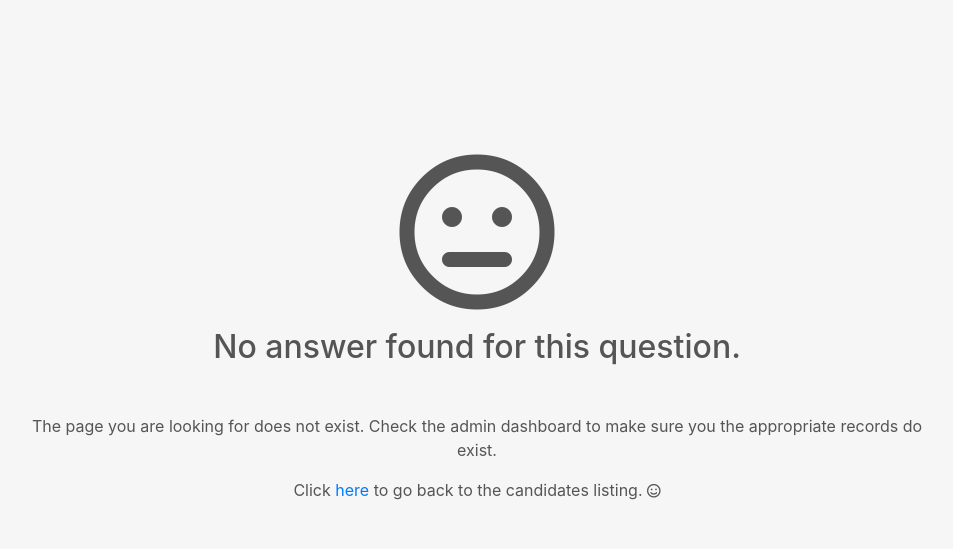
After one commit to denyoe/visually, a Django app: template media_manager/templates/error.html in a window 1280 px wide. The commit adds this page. Shown: the top 549 px of the page, without its empty margins (68-1021 px from the left). Run offline with Django 3.2, Linux system fonts and the light colour scheme; the template is opened without the code that fills it, so the values that code supplies are empty; some libraries are stand-ins or nearby versions.

Commit message:
Candidate Listing && Error Page

```diff
--- a/media_manager/templates/base.html
+++ b/media_manager/templates/base.html
@@ -10,6 +10,7 @@
     <!-- <link rel="stylesheet" href="https://stackpath.bootstrapcdn.com/bootstrap/4.2.1/css/bootstrap.min.css" integrity="sha384-GJzZqFGwb1QTTN6wy59ffF1BuGJpLSa9DkKMp0DgiMDm4iYMj70gZWKYbI706tWS" crossorigin="anonymous"> -->
 
     <link rel="stylesheet" href="{% static 'profile.css' %}">
+    <link rel="stylesheet" href="{% static 'style.css' %}">
 
     <title>Visually</title>
   </head>
--- /dev/null
+++ b/media_manager/templates/error.html
@@ -0,0 +1,54 @@
+{% load static %}
+<!doctype html>
+<html lang="en">
+  <head>
+    <!-- Required meta tags -->
+    <meta charset="utf-8">
+    <meta name="viewport" content="width=device-width, initial-scale=1, shrink-to-fit=no">
+
+    <!-- Bootstrap CSS -->
+    <link rel="stylesheet" href="https://stackpath.bootstrapcdn.com/bootstrap/4.2.1/css/bootstrap.min.css" integrity="sha384-GJzZqFGwb1QTTN6wy59ffF1BuGJpLSa9DkKMp0DgiMDm4iYMj70gZWKYbI706tWS" crossorigin="anonymous">
+
+    <link rel="stylesheet" href="https://use.fontawesome.com/releases/v5.7.1/css/all.css" integrity="sha384-fnmOCqbTlWIlj8LyTjo7mOUStjsKC4pOpQbqyi7RrhN7udi9RwhKkMHpvLbHG9Sr" crossorigin="anonymous">
+
+    <style>
+    	body {
+		    background: #f6f6f6;
+		    color: #555555;
+		}
+
+		.error {
+		    height: auto;
+		    width: 100%;
+		    padding: 2em;
+		    margin-top: 15;
+		}
+
+		@media(min-width:768px) {
+		    .error {
+		        height: auto;
+		        width: 100%;
+		        padding: 2em;
+		        margin-top: 15vh;
+		    }
+		}
+    </style>
+
+    <title>Not Found</title>
+  </head>
+  <body>
+    <section class="error">
+	    <div class="container">
+	        <div class="row">
+	            <div class="col-md-10 col-md-offset-2 text-center">
+	                <i class="far fa-meh fa-10x fa-fw center-block"></i><br />
+	                <p><h2>No answer found for this question.</h2> <br/>
+	                </p>
+	                <p>The page you are looking for does not exist. Check the admin dashboard to make sure you the appropriate records do exist.</p>
+	                <p>Click <a href="{% url 'candidates' %}" class="link">here</a> to go back to the candidates listing. <i class="far fa-smile fa-sm"></i><p>
+	            </div>
+	        </div>
+	    </div>
+	</section>
+  </body>
+</html>
--- a/media_manager/utils.py
+++ b/media_manager/utils.py
@@ -3,8 +3,8 @@ from __future__ import print_function
 import spacy
 from spacy import displacy
 
-nlp = spacy.load('en_core_web_lg')
-# nlp = spacy.load('en')
+# nlp = spacy.load('en_core_web_lg')
+nlp = spacy.load('en')
 
 # sementic similarity
 def compare(answer, target):
--- a/visually/settings/dev.py
+++ b/visually/settings/dev.py
@@ -1,5 +1,8 @@
 from . base import *
 
+# ALLOWED_HOSTS = ['*']
+
+# DEBUG = False
 
 DATABASES = {
     'default': {
--- a/visually/urls.py
+++ b/visually/urls.py
@@ -32,7 +32,7 @@ router.register(r'questions', api_views.QuestionViewSet)
 
 
 urlpatterns = [
-    url(r'^$', views.index, name='index'),
+    url(r'^$', views.candidates, name='index'),
     url(r'^candidates$', views.candidates, name='candidates'),
     url(r'^candidates/(\d+)/$', views.candidate, name='candidate'),
     url(r'^candidates/(\d+)/profile/(\d+)/$', views.profile, name='profile'),
```
Also changed, not shown: media_manager/templates/candidates.html (+28 -7 lines), media_manager/templates/profile.html (+11 -9 lines), media_manager/views.py (+8 -2 lines), visually/static/profile.css (+10 -6 lines), visually/static/style.css (added, +94 -0 lines), media_manager/static/user.png (added), 1 other file.
